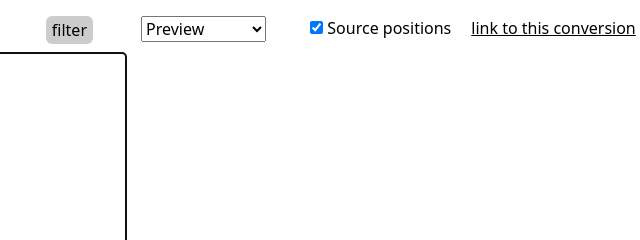
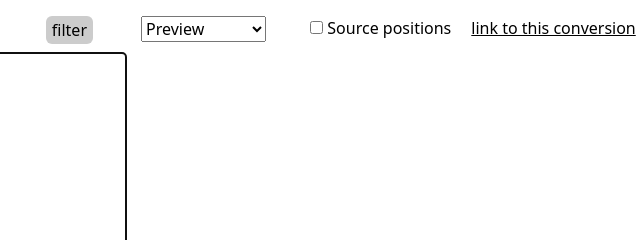
Before and after one commit to jgm/djot.js, a website built with webpack: page playground/index.html in a window 1280 px wide. Shown: the top 240 px of the page, 523-1163 px from the left. Built offline with nearby package versions, Linux system fonts and the light colour scheme.

Commit message:
playground: disable "Source positions" by default

```diff
--- a/playground/index.html
+++ b/playground/index.html
@@ -53,7 +53,7 @@
           </select>
           &nbsp;
           <label>
-            <input type="checkbox" id="sourcepos" checked="checked"/>
+            <input type="checkbox" id="sourcepos"/>
             Source positions
           </label>
           <a id="permalink" title="link to this conversion" href="">link to this conversion</a>
```
